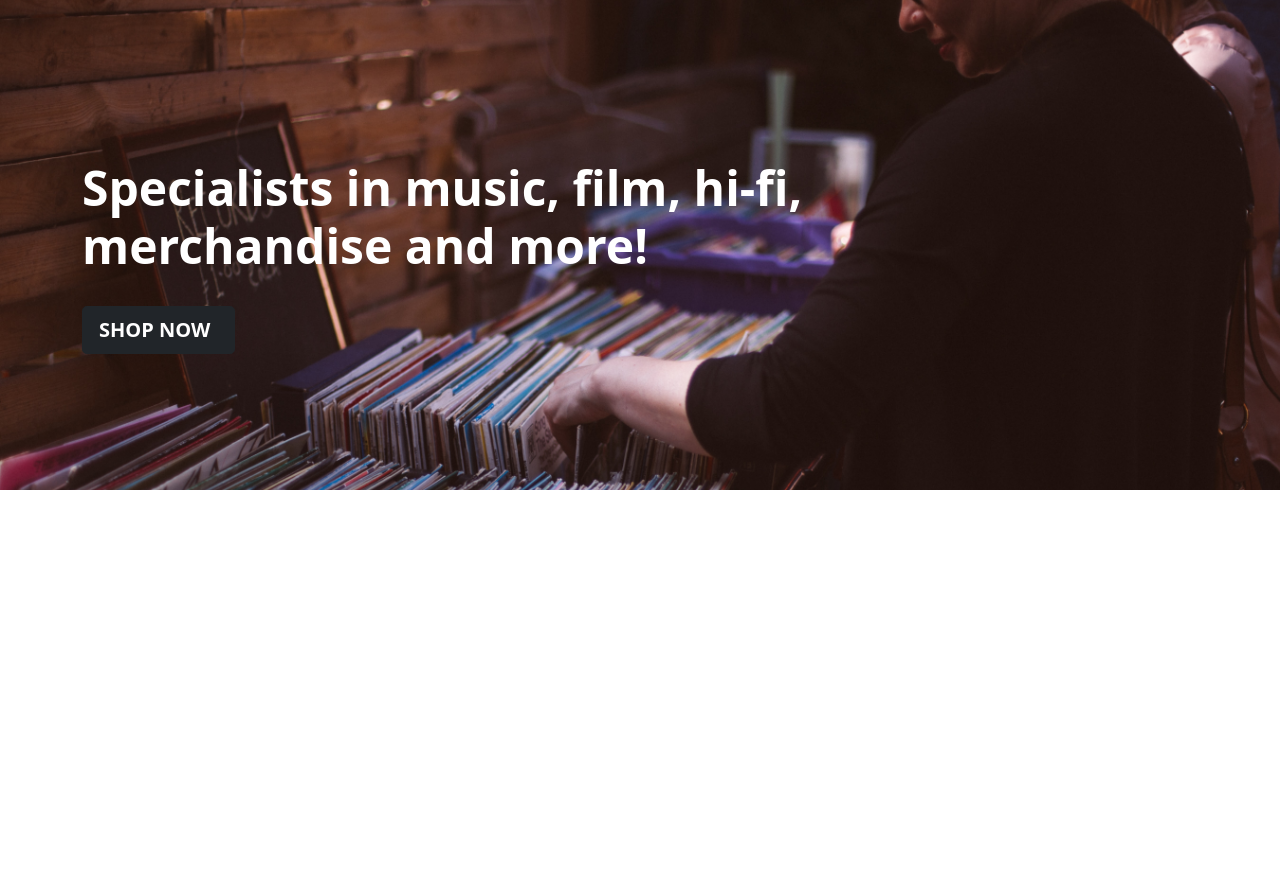
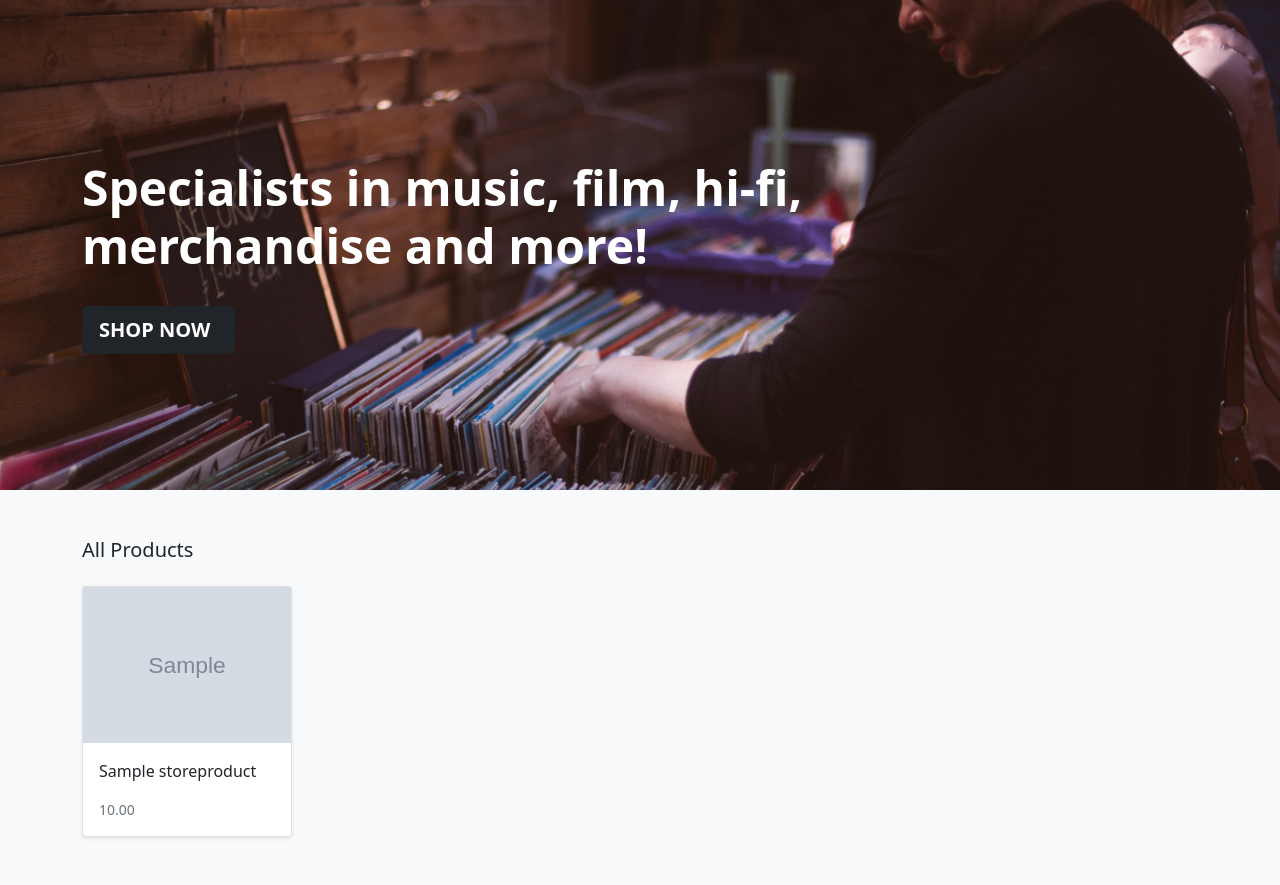
Before and after one commit to Code-Institute-Submissions/tower-records-revamp, a Django app: page / in a window 1280 px wide. Shown: the part 63-948 px from the top of the page. Before the commit the page ends 553 px from the top, so only its background shows below. Run offline with Django 3.2, Linux system fonts and the light colour scheme; tables that the repository leaves empty hold one stand-in row (values such as "Sample post"); grey boxes marked "Sample" are stand-in pictures.

Commit message:
✨ feat: setup product grid and fix settings.py for not displaying product images.

```diff
--- a/main/settings.py
+++ b/main/settings.py
@@ -128,5 +128,5 @@ STATIC_URL = '/static/'
 
 DEFAULT_AUTO_FIELD = 'django.db.models.BigAutoField'
 
-ASSETS_URL = '/assets/'
-ASSETS_ROOT = os.path.join(BASE_DIR, 'assets/')
+MEDIA_URL = '/product_images/'
+MEDIA_ROOT = os.path.join(BASE_DIR, 'product_images/')
--- a/main/urls.py
+++ b/main/urls.py
@@ -24,4 +24,4 @@ urlpatterns = [
 ]
 
 if settings.DEBUG:
-    urlpatterns += static(settings.ASSETS_URL, document_root=settings.ASSETS_ROOT)
+    urlpatterns += static(settings.MEDIA_URL, document_root=settings.MEDIA_ROOT)
--- a/templates/storeapp/base.html
+++ b/templates/storeapp/base.html
@@ -5,6 +5,9 @@
     <meta charset="UTF-8">
     <meta http-equiv="X-UA-Compatible" content="IE=edge">
     <meta name="viewport" content="width=device-width, initial-scale=1.0">
+
+     <link rel="icon" type="image/png" sizes="32x32" href="{% static 'assets/img/vinyl-32x32.png' %}">
+    <link rel="icon" type="image/png" sizes="16x16" href="{% static 'assets/img/vinyl-16x16.png' %}">
     <title>{% block page_title %} TOWER RECORDS DUBLIN {% endblock %}</title>
 
     <!-- Font Awesome Icons CDN -->
--- a/templates/storeapp/main.html
+++ b/templates/storeapp/main.html
@@ -13,5 +13,35 @@
             </div>
           </div>
         </div>
-      </section>
+    </section>
+
+  <div class="album py-5 bg-light">
+    <div class="container">
+
+      <div class="pb-3 h5">All Products</div>
+      <div class="row row-cols-1 row-cols-sm-2 row-cols-md-5 g-3">
+
+        {% for product in products %}
+
+        <div class="col">
+          <div class="card shadow-sm">
+            <img class="img-fluid" alt="Responsive image" src="{{ product.images.url }}">
+            <div class="card-body">
+              <p class="card-text">
+                <a class="text-dark text-decoration-none" href="{{ tower_store.get_absolute_url }}">{{ product.productTitle }}</a>
+              </p>
+              <div class="d-flex justify-content-between align-items-center">
+                <small class="text-muted">{{product.productPrice}}</small>
+              </div>
+            </div>
+          </div>
+        </div>
+
+        {% endfor %}
+
+      </div>
+    </div>
+  </div>
+
+
 {%endblock%}
```
Also changed, not shown: tower_store/migrations/0002_alter_storeproduct_images.py (added), tower_store/migrations/0003_alter_storeproduct_images.py (added), tower_store/static/assets/img/vinyl-16x16.png (added), tower_store/static/assets/img/vinyl-32x32.png (added).
